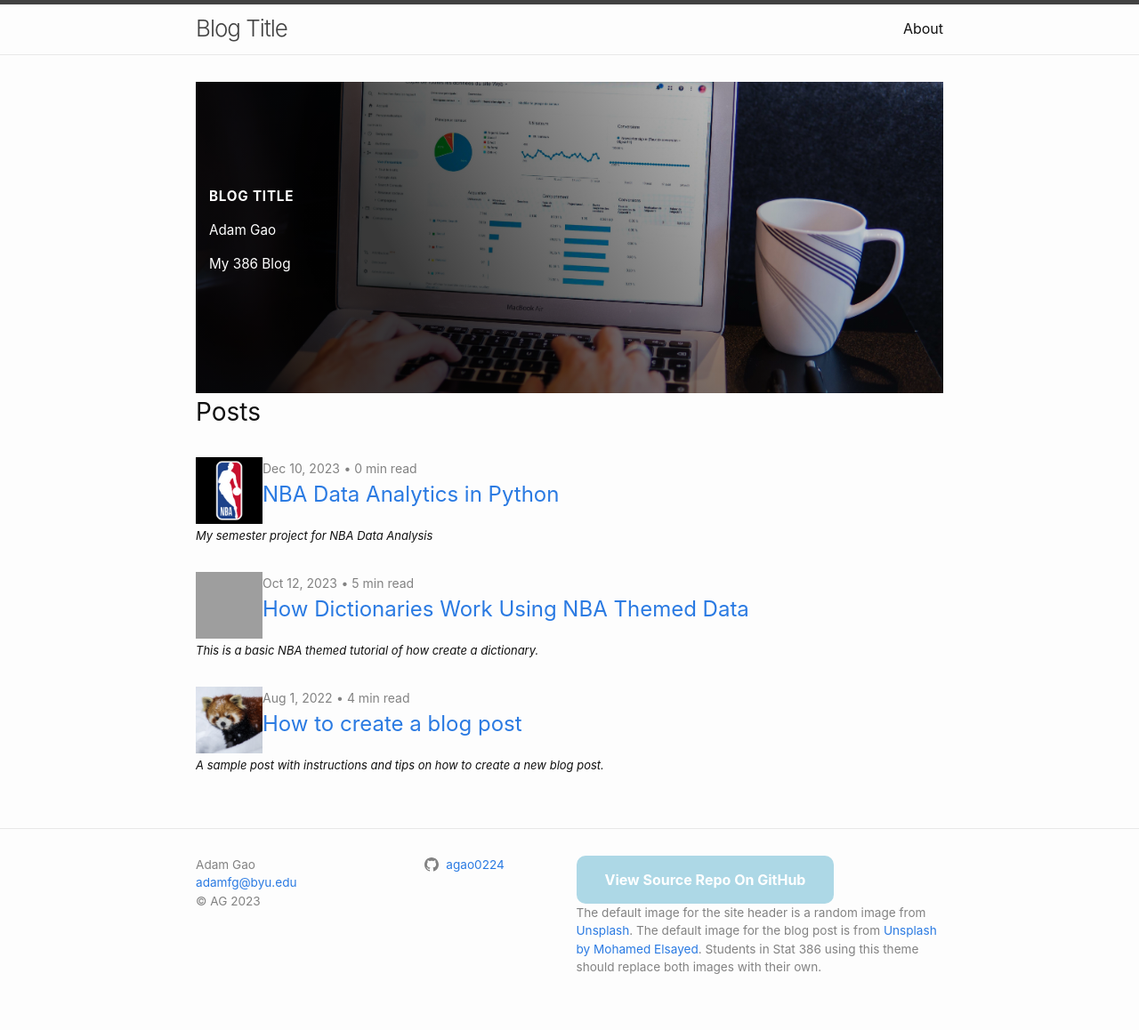
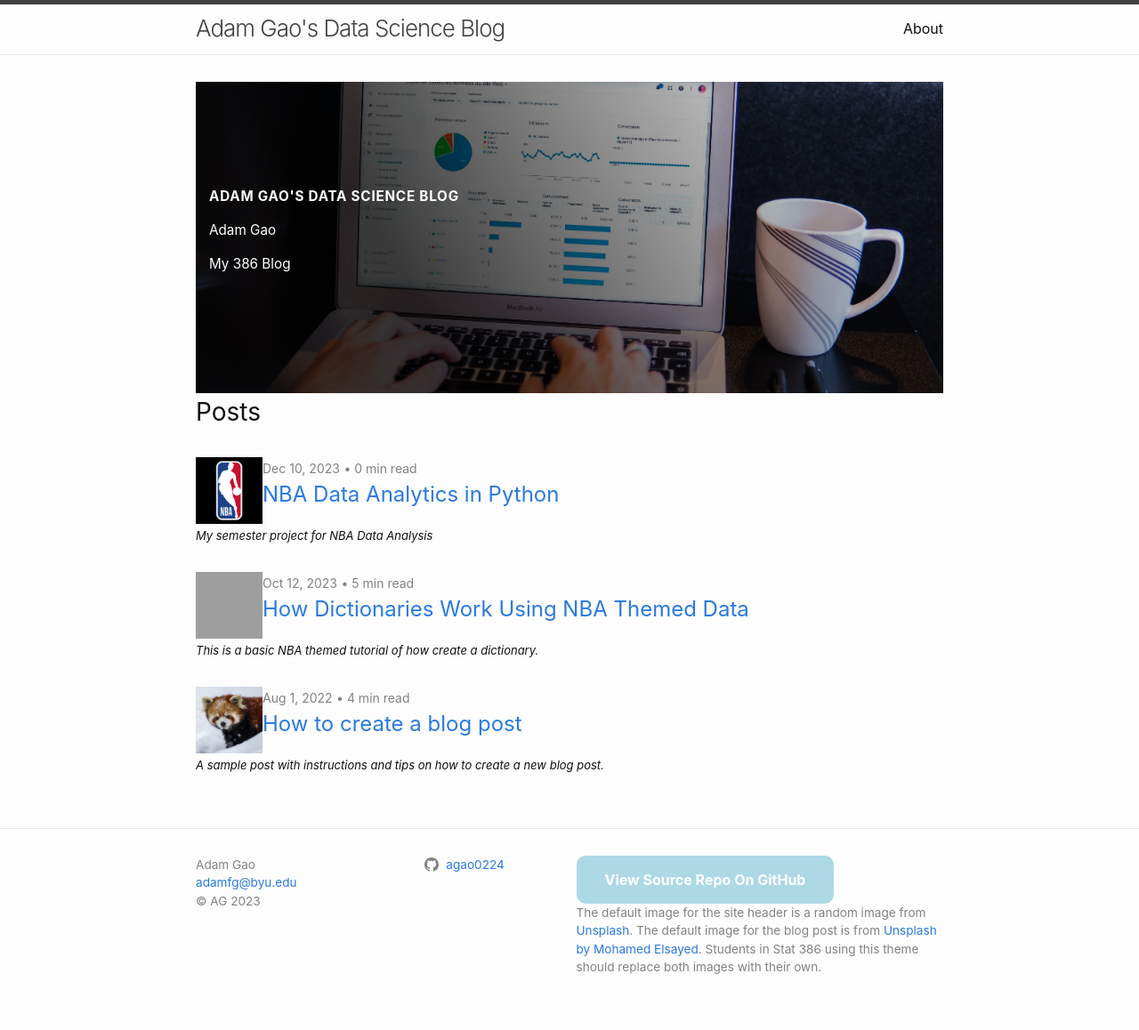
Before and after one commit to agao0224/agao0224.github.io, a Jekyll site: the page built from index.markdown, in a window 1280 px wide. Shown: the whole page at 89% size. Built offline with Jekyll 4.4.1, drawn with Linux system fonts in a browser that asks for light colours; grey boxes are pictures that could not be loaded.

Commit message:
Update _config.yml
updated blog title

```diff
--- a/_config.yml
+++ b/_config.yml
@@ -18,7 +18,7 @@
 # You can create any custom variable you would like, and they will be accessible
 # in the templates via {{ site.myvariable }}.
 
-title: Blog Title
+title: Adam Gao's Data Science Blog
 email: adamfg@byu.edu
 description: "My 386 Blog"
 baseurl: "" # the name of the repository
```
